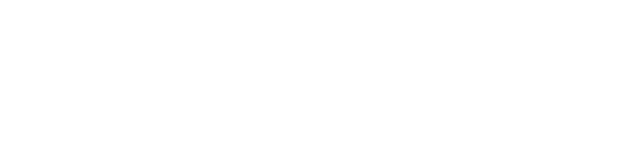
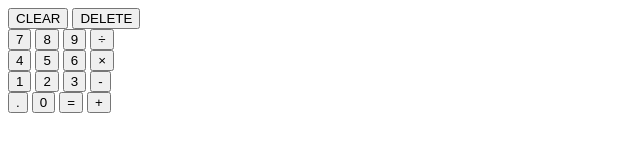
Before and after one commit to Valdemarae/calculator, a plain HTML site: page index.html in a window 1280 px wide. Shown: the whole page, without its empty margins (0-640 px from the left). Drawn offline with Linux system fonts and the light colour scheme.

Commit message:
Update html calculator content

```diff
--- a/index.html
+++ b/index.html
@@ -8,6 +8,40 @@
     <script src="javascript.js" defer></script>
 </head>
 <body>
+    <div class="calculator">
+        <div class="screen">
 
+        </div>
+        <div class="buttons">
+            <div class="row first">
+                <button class="clear">CLEAR</button>
+                <button class="delete">DELETE</button>
+            </div>
+            <div class="row second">
+                <button class="7">7</button>
+                <button class="8">8</button>
+                <button class="9">9</button>
+                <button class="/">÷</button>
+            </div>
+            <div class="row third">
+                <button class="4">4</button>
+                <button class="5">5</button>
+                <button class="6">6</button>
+                <button class="*">×</button>
+            </div>
+            <div class="row fourth">
+                <button class="1">1</button>
+                <button class="2">2</button>
+                <button class="3">3</button>
+                <button class="-">-</button>
+            </div>
+            <div class="row fifth">
+                <button class=".">.</button>
+                <button class="0">0</button>
+                <button class="=">=</button>
+                <button class="+">+</button>
+            </div>
+        </div>
+    </div>
 </body>
 </html>
```
